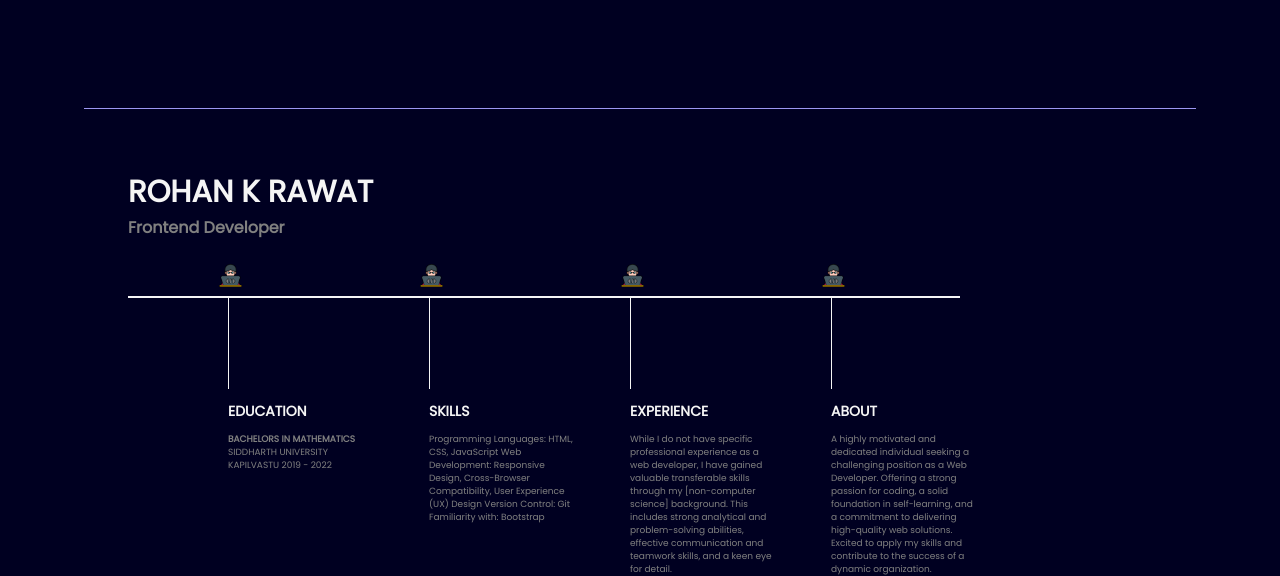
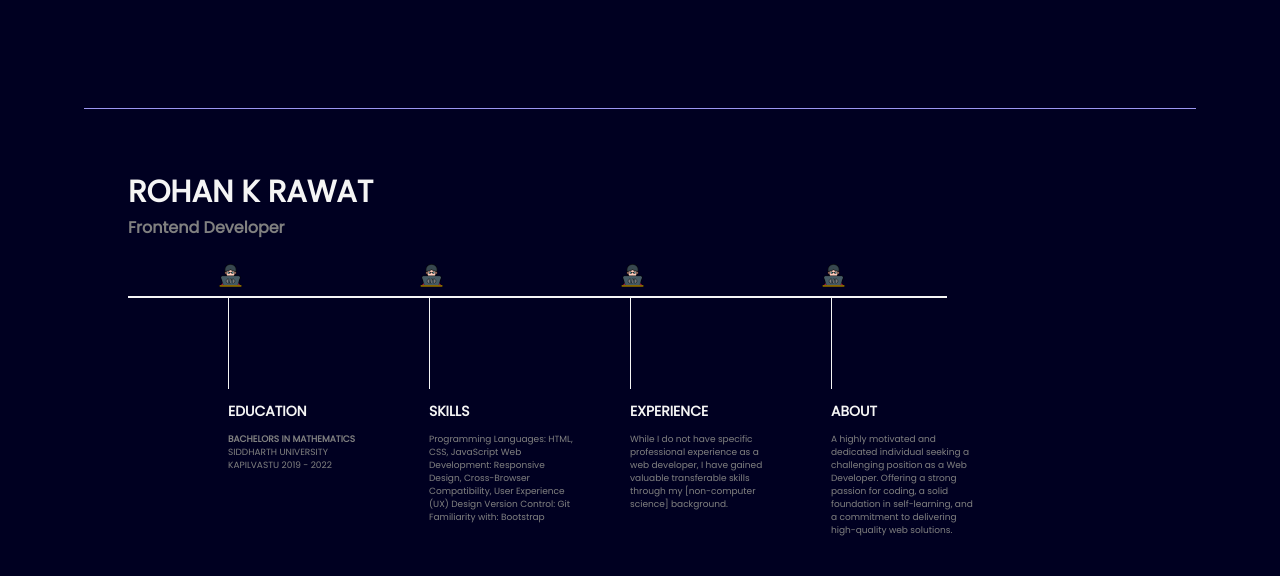
Before and after one commit to ROHANKRAWAT/My-Portfolio, a plain HTML site: page index.html in a window 1280 px wide. Shown: the part 764-1340 px from the top of the page. After the commit the page ends 1301 px from the top, so only its background shows below. Drawn offline with nearby package versions, Linux system fonts and the light colour scheme.

Commit message:
changes in code and css

```diff
--- a/index.html
+++ b/index.html
@@ -80,10 +80,7 @@
                         <B>EXPERIENCE</B>
                     </div>
                     <div class="vertical-desc">While I do not have specific professional experience as a web
-                        developer, I have gained valuable transferable skills through my
-                        [non-computer science] background. This includes strong analytical
-                        and problem-solving abilities, effective communication and
-                        teamwork skills, and a keen eye for detail.</div>
+                        developer, I have gained valuable transferable skills through my [non-computer science] background. </div>
                 </div>
                 <div class="vertical">
                     <img class="image-top" src="developer.png" alt="">
@@ -92,8 +89,7 @@
                     </div>
                     <div class="vertical-desc">A highly motivated and dedicated individual seeking a challenging
                         position as a Web Developer. Offering a strong passion for coding, a solid foundation in
-                        self-learning, and a commitment to delivering high-quality web solutions. Excited to apply my
-                        skills and contribute to the success of a dynamic organization.</div>
+                        self-learning, and a commitment to delivering high-quality web solutions.</div>
                 </div>
             </div>
 
--- a/style.css
+++ b/style.css
@@ -104,7 +104,7 @@ main hr {
 
 .secondsection .box {
     background: whitesmoke;
-    width: 65vw;
+    width: 64vw;
     height: 2px;
     margin: 56px 0;
     display: flex;
```
